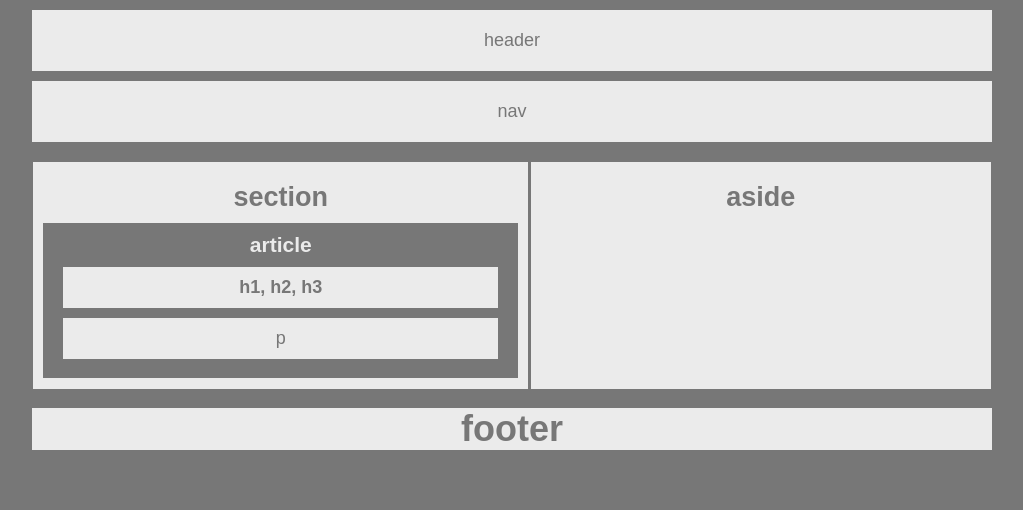
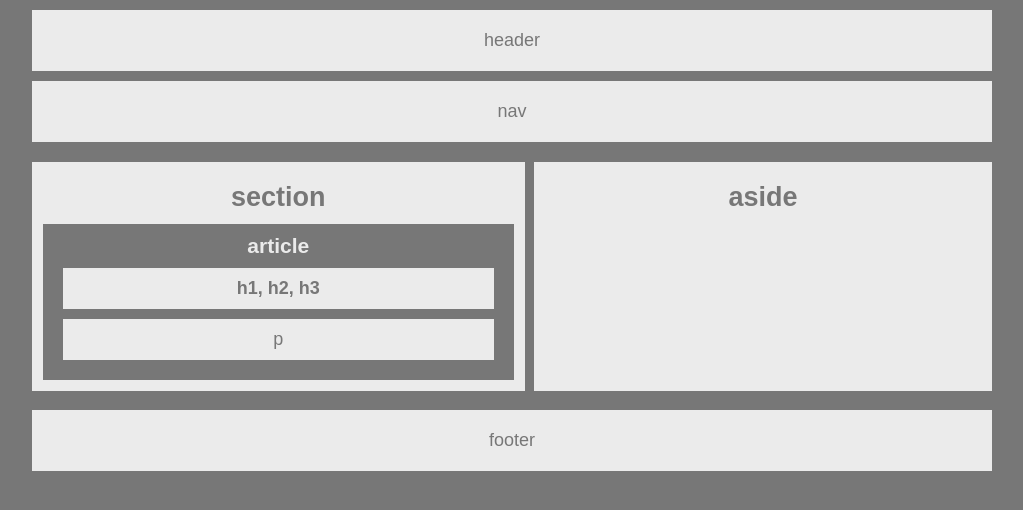
Before and after one commit to jjmonte20/HW-Wireframe, a plain HTML site: page index.html in a window 1280 px wide. Shown: the whole page, without its empty margins (128-1151 px from the left). Drawn offline with Linux system fonts and the light colour scheme.

Commit message:
removed bugs from article box and added padding to footer

```diff
--- a/index.html
+++ b/index.html
@@ -35,7 +35,7 @@
             </section>
         </div>
         <footer>
-            <h1>footer</h1>
+            <p>footer</p>
         </footer>
     </body>
 </html>
--- a/style.css
+++ b/style.css
@@ -48,6 +48,7 @@ aside {
     padding: 20px;
     margin-bottom:1%;
     margin-top:1%;
+    margin-left:1%;
     float: right;
     overflow: visible;
     /*needs margin-top, margin-bottom, and margin-left */
@@ -57,7 +58,7 @@ article {
     color:#ebebeb;
     background-color:#777;
     height:75%;
-    margin: 10px;
+    margin: 11px;
     overflow: auto;
     padding: 10px;
 }
@@ -80,4 +81,5 @@ footer {
     clear: both;
     overflow: auto;
     margin-top: 10px;
+    padding: 20px;
 }
```
